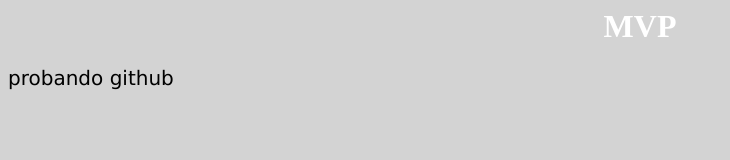
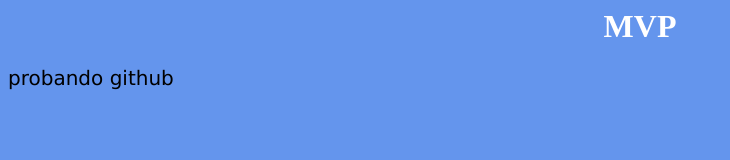
Before and after one commit to edocontrerasc/mvp, a plain HTML site: page index.html in a window 1280 px wide. Shown: the whole page, without its empty margins (0-730 px from the left). Drawn offline with Linux system fonts and the light colour scheme.

Commit message:
No recuerdo

```diff
--- a/index.html
+++ b/index.html
@@ -2,7 +2,7 @@
     <head>
         <style>
         body {
-            background-color: lightgray;
+            background-color:cornflowerblue;
         }
         h1 { color: white;
             text-align: center;
```
